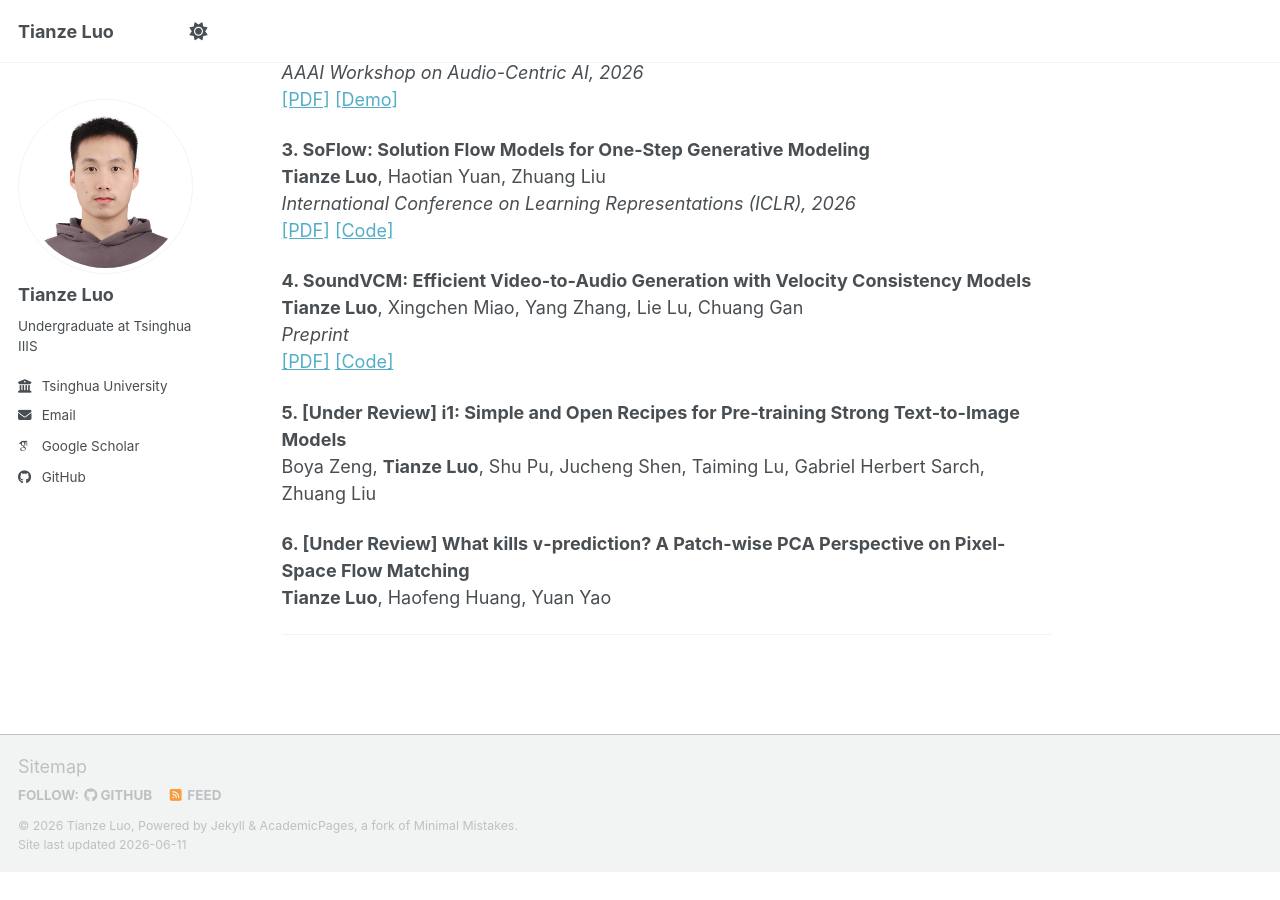
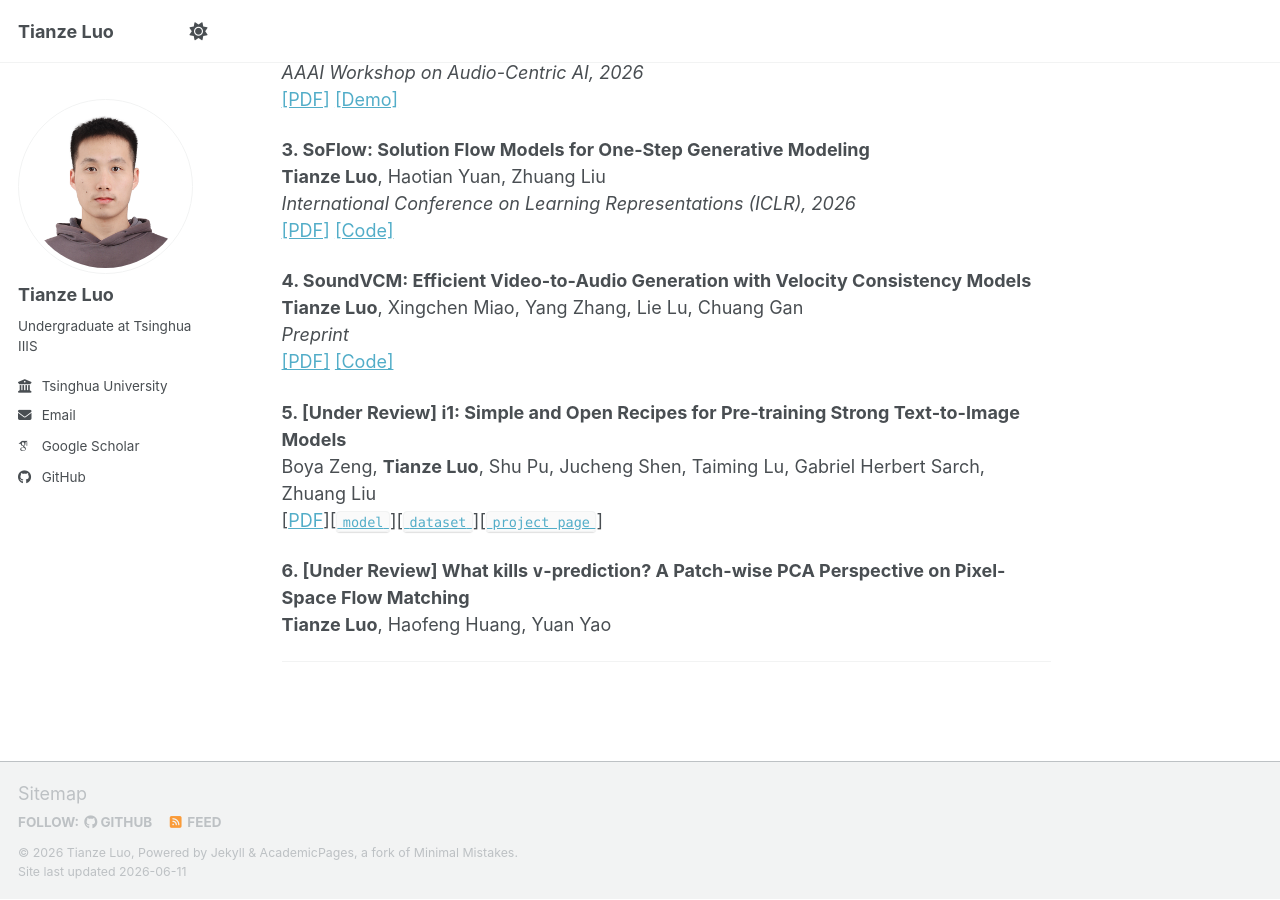
Before and after one commit to luotianze666/luotianze666.github.io, a Jekyll site: the page built from _pages/about.md, in a window 1280 px wide and 900 px high, scrolled down 611 px. Built offline with Jekyll 4.4.1, drawn with Linux system fonts in a browser that asks for light colours; some web fonts are replaced; a script bundle is joined from its source files by our own code; library files that are not in the unit come from our copies; before the commit the page ends 1484 px from its top, so only the background shows below that.

Commit message:
Update about.md

```diff
--- a/_pages/about.md
+++ b/_pages/about.md
@@ -44,6 +44,7 @@ My research interests are centered on advancing the frontiers of generative mode
 
 **5. [Under Review] i1: Simple and Open Recipes for Pre-training Strong Text-to-Image Models** <br>
 Boya Zeng, **Tianze Luo**, Shu Pu, Jucheng Shen, Taiming Lu, Gabriel Herbert Sarch, Zhuang Liu <br>
+[[PDF](https://arxiv.org/abs/2606.11289)][[`model`](https://huggingface.co/zlab-princeton/i1-3B)][[`dataset`](https://huggingface.co/datasets/zlab-princeton/i1-captions)][[`project page`](https://zlab-princeton.github.io/i1/)]
 
 **6. [Under Review] What kills `v`-prediction? A Patch-wise PCA Perspective on Pixel-Space Flow Matching** <br>
 **Tianze Luo**, Haofeng Huang, Yuan Yao <br>
```
